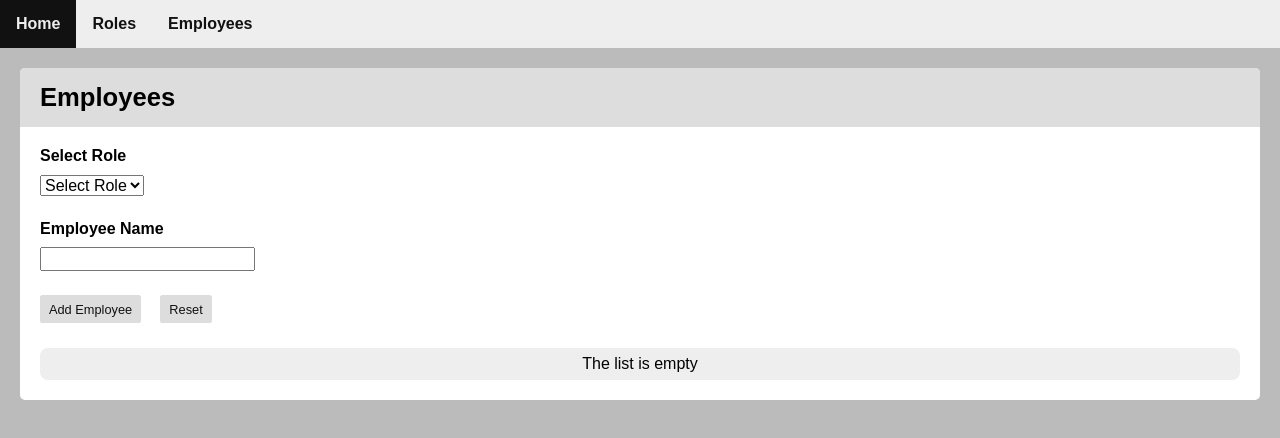
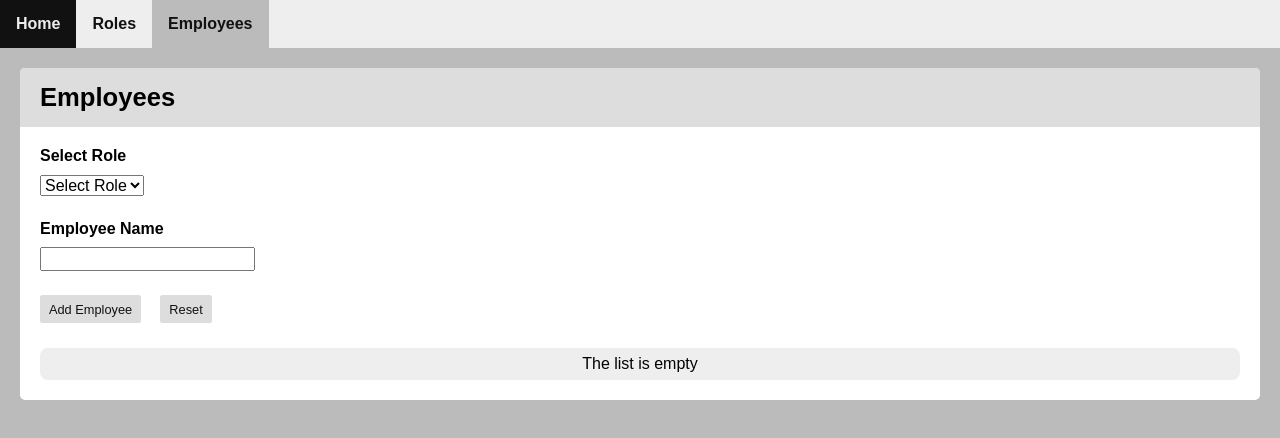
Before and after one commit to fichorka/react-redux-app, a React app: page /employees in a window 1280 px wide. Shown: the top 438 px of the page. Built offline with nearby package versions, Linux system fonts and the light colour scheme.

Commit message:
Refactor

```diff
--- a/src/components/Navbar.js
+++ b/src/components/Navbar.js
@@ -1,13 +1,13 @@
 import React, { Component, Fragment } from 'react';
-import { Link } from 'react-router-dom'
+import { NavLink } from 'react-router-dom'
 
 class Navbar extends Component {
 	render() {
 		return (
 			<nav className="navbar">
-				<Link to="/" >Home</Link>
-				<Link to="/roles" >Roles</Link>
-				<Link to="/employees" >Employees</Link>
+				<NavLink exact to="/" activeClassName="active" >Home</NavLink>
+				<NavLink to="/roles" activeClassName="active" >Roles</NavLink>
+				<NavLink to="/employees" activeClassName="active" >Employees</NavLink>
 			</nav>
 		)
 	}
--- a/src/pages/Employees.js
+++ b/src/pages/Employees.js
@@ -1,12 +1,10 @@
 import React, { Component, Fragment } from 'react'
-import { Route, Switch, Link } from 'react-router-dom'
+import { Route, Switch } from 'react-router-dom'
 import { getAllEmployees } from '../reducers';
-import { removeEmployee, updateEmployee } from '../actions'
+import { removeEmployee } from '../actions'
 import { TEMPLATES } from '../constants'
 import DataList from '../containers/DataList'
-import RoleForm from '../containers/RoleForm'
 import LayoutGroup from '../components/LayoutGroup'
-import { Redirect } from 'react-router-dom'
 import EmployeeForm from '../containers/EmployeeForm';
 
 class Employees extends Component {
--- a/src/pages/Roles.js
+++ b/src/pages/Roles.js
@@ -1,12 +1,11 @@
 import React, { Component, Fragment } from 'react'
-import { Route, Switch, Link } from 'react-router-dom'
+import { Route, Switch } from 'react-router-dom'
 import { getAllRoles } from '../reducers';
-import { removeRole, updateRole } from '../actions'
+import { removeRole } from '../actions'
 import { TEMPLATES } from '../constants'
 import DataList from '../containers/DataList'
 import RoleForm from '../containers/RoleForm'
 import LayoutGroup from '../components/LayoutGroup'
-import { Redirect } from 'react-router-dom'
 
 class Roles extends Component {
 
--- a/src/style.css
+++ b/src/style.css
@@ -21,6 +21,10 @@ body {
 	line-height: 3em;
 	padding: 0 1em;
 	text-decoration: none;
+}
+
+.navbar a.active {
+	background: #bbb
 }
 
 .navbar a:hover {
```
Also changed, not shown: src/App.js (+0 -7 lines).
